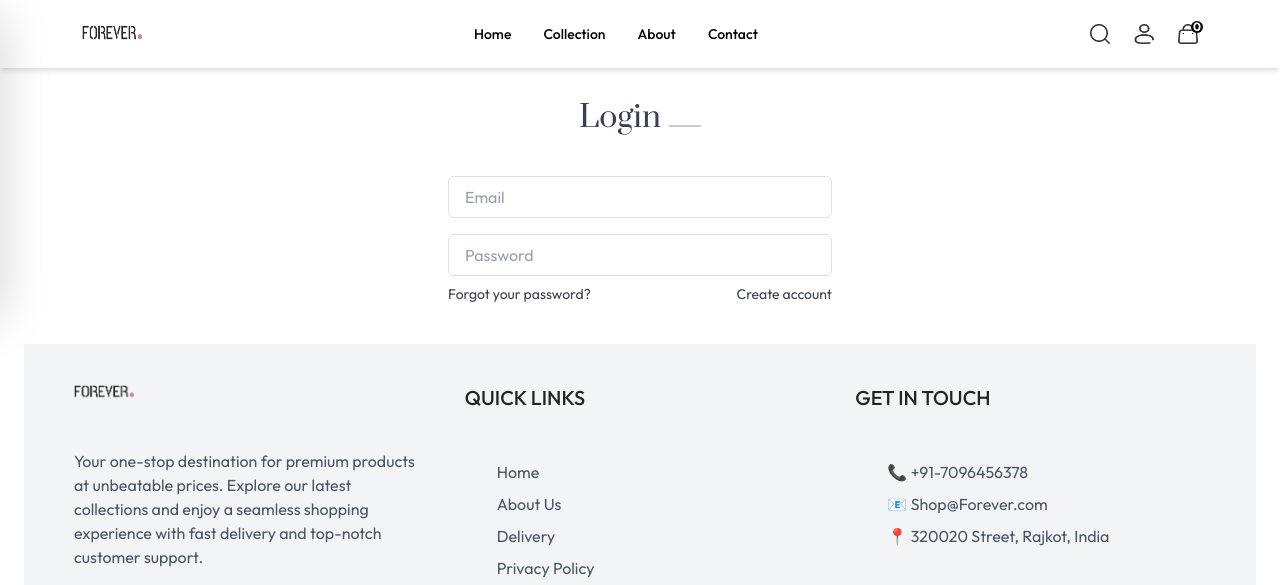
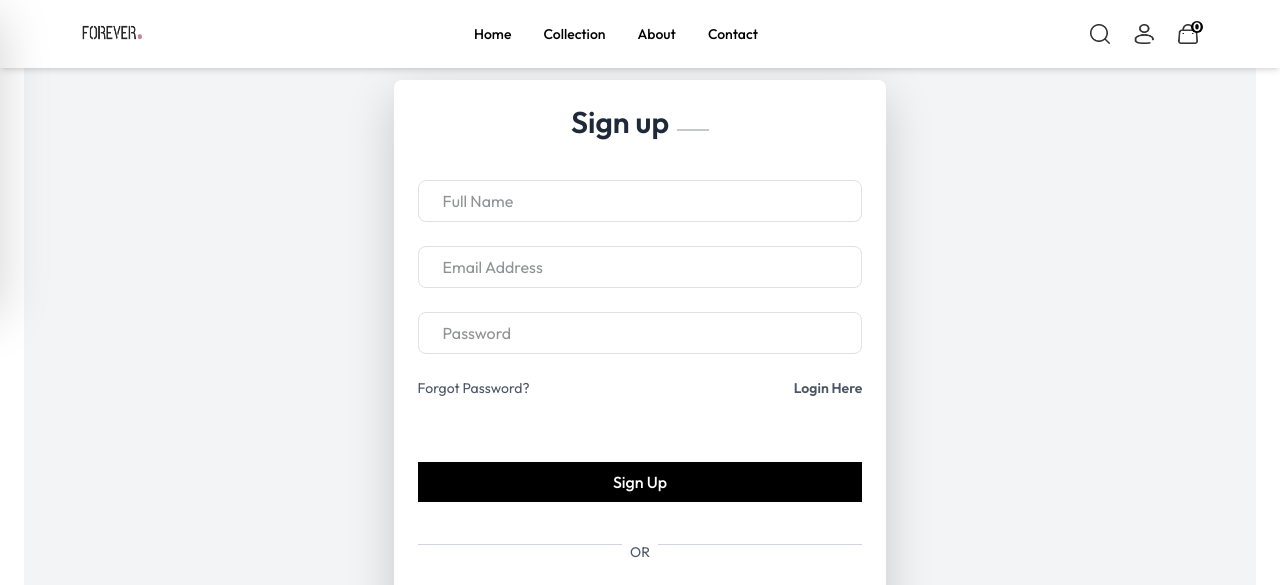
Before and after one commit to Binodkurmi/Shopping_website, a React (Vite) app: page /Login in a window 1280 px wide. Shown: the top 585 px of the page. Built offline with nearby package versions, Linux system fonts and the light colour scheme.

Commit message:
completed sign up and login page

```diff
--- a/src/Pages/Login.jsx
+++ b/src/Pages/Login.jsx
@@ -1,31 +1,75 @@
 import React, { useState } from 'react';
 
 const Login = () => {
-	const [currentstate, SetCurrentState] = useState('Login');
+	const [currentstate, setCurrentState] = useState('Sign up');
+	const onSubmitHandler = async(event)=>{
+		event.preventDefault();
+	}
 
 	return (
-		<form className='flex flex-col items-center w-[90%] sm:max-w-96 m-auto mt-14 gap-4 text-gray-700'>
-			{/* Header */}
-			<div className='inline-flex items-center gap-2 mt-25'>
-				<p className='prata-regular text-3xl'>{currentstate}</p>
-				<hr className='border-none h-[1.5px] w-8 bg-gray-800'/>
-			</div>
+		<div className="flex items-center justify-center min-h-screen bg-gray-100">
+			<form onSubmit={onSubmitHandler} className='flex flex-col items-center w-[85%] sm:w-[70%] md:w-[60%] lg:w-[40%] bg-white shadow-lg rounded-lg p-6 backdrop-blur-md bg-opacity-80 mt-20 mb-9'>
 
-			{/* Input Fields */}
-			<div className='w-full flex flex-col pb-4 gap-3'>
-				{currentstate==='Login' ? '' :<input type="text" className='w-full px-3 py-2 border border-gray-800 rounded-md' placeholder='Name' required />}
-				<input type='email' className='w-full px-3 py-2 border border-gray-800 rounded-md' placeholder='Email' required />
-				<input type='password' className='w-full px-3 py-2 border border-gray-800 rounded-md' placeholder='Password' required />
-				<div className='w-full flex justify-between text-sm mt-[-8px]'>
-					<p className='cursor-pointer'>Forgot your password?</p>
-					{
-						currentstate==='Login'
-						?<p onClick={()=>SetCurrentState('Sign up')}>Create account</p>
-						:<p onClick={()=>SetCurrentState('Login')}>Login Here</p>
-					}
+				{/* Header */}
+				<div className='relative flex items-center gap-2'>
+					<p className='text-2xl sm:text-3xl font-semibold text-gray-800'>{currentstate}</p>
+					<hr className='border-none h-[2px] w-8 bg-gray-800'/>
 				</div>
-			</div>
-		</form>
+
+				{/* Input Fields */}
+				<div className='w-full flex flex-col gap-4 mt-6'>
+					{currentstate !== 'Login' && (
+						<input
+							type="text"
+							className='w-full px-4 py-2 border border-gray-300 rounded-lg focus:ring-2 focus:ring-black outline-none transition-all'
+							placeholder='Full Name'
+							required
+						/>
+					)}
+					<input
+						type='email'
+						className='w-full px-4 py-2 border border-gray-300 rounded-lg focus:ring-2 focus:ring-black outline-none transition-all'
+						placeholder='Email Address'
+						required
+					/>
+					<input
+						type='password'
+						className='w-full px-4 py-2 border border-gray-300 rounded-lg focus:ring-2 focus:ring-black outline-none transition-all'
+						placeholder='Password'
+						required
+					/>
+
+					{/* Forgot Password & Toggle */}
+					<div className='flex justify-between text-sm text-gray-600'>
+						<p className='cursor-pointer hover:text-black transition-all'>Forgot Password?</p>
+						<p
+							onClick={() => setCurrentState(currentstate === 'Login' ? 'Sign up' : 'Login')}
+							className='cursor-pointer font-semibold hover:underline transition-all'
+						>
+							{currentstate === 'Login' ? 'Create an Account' : 'Login Here'}
+						</p>
+					</div>
+
+					{/* Button */}
+					<button
+						className='w-full bg-black text-white py-2 rounded-lg font-medium hover:bg-gray-900 transition-all mt-4'
+					>
+						{currentstate === 'Login' ? 'Sign In' : 'Sign Up'}
+					</button>
+
+					{/* Social Login */}
+					<div className="flex items-center gap-2 text-sm text-gray-600 mt-3">
+						<p className="w-full h-[1px] bg-gray-300"></p>
+						<span>OR</span>
+						<p className="w-full h-[1px] bg-gray-300"></p>
+					</div>
+					<button className="w-full flex items-center justify-center gap-2 border border-gray-300 py-2 rounded-lg hover:bg-gray-200 transition-all">
+						<img src="https://img.icons8.com/color/16/000000/google-logo.png" alt="Google" />
+						Continue with Google
+					</button>
+				</div>
+			</form>
+		</div>
 	);
 }
 
```
